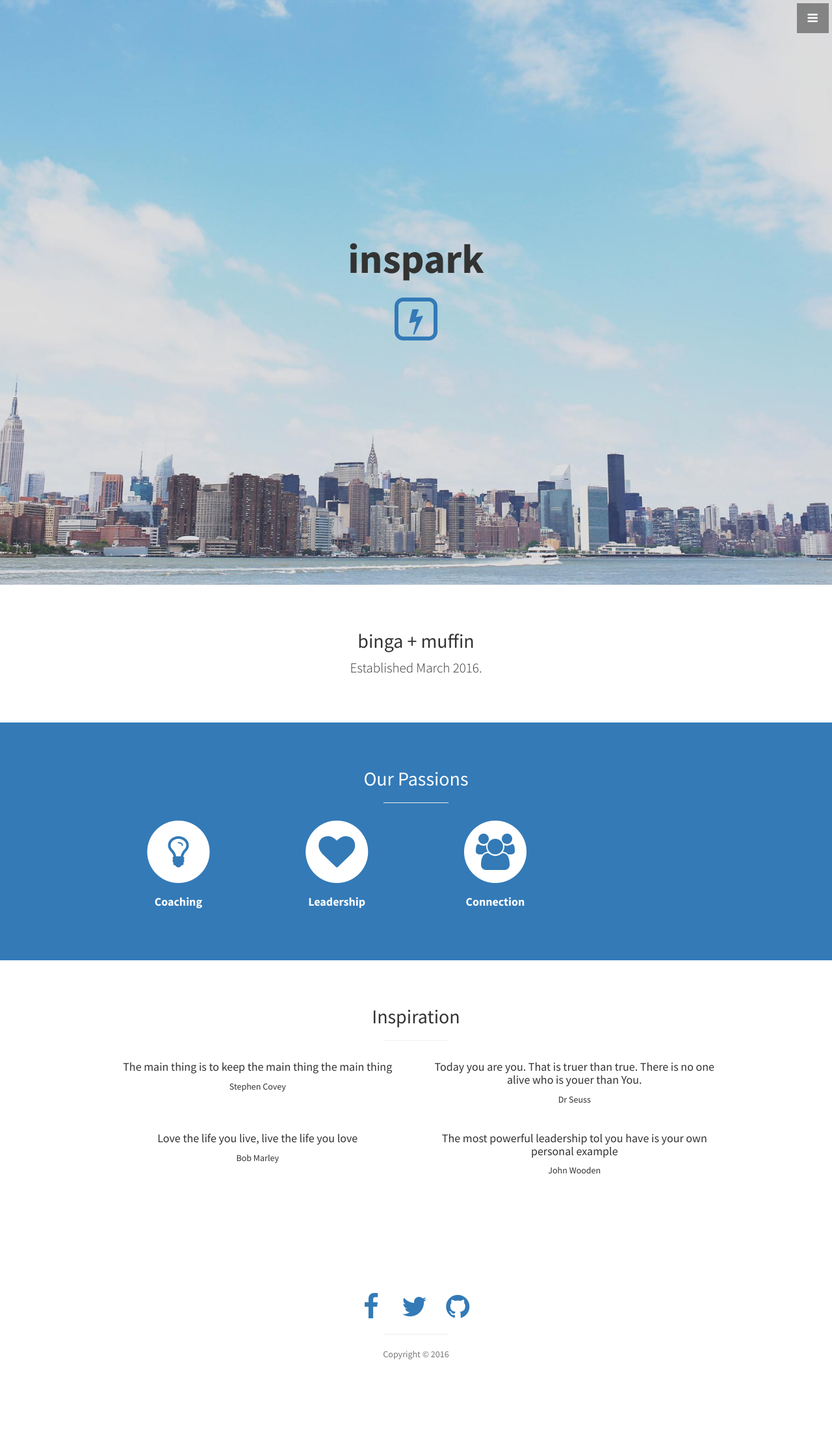
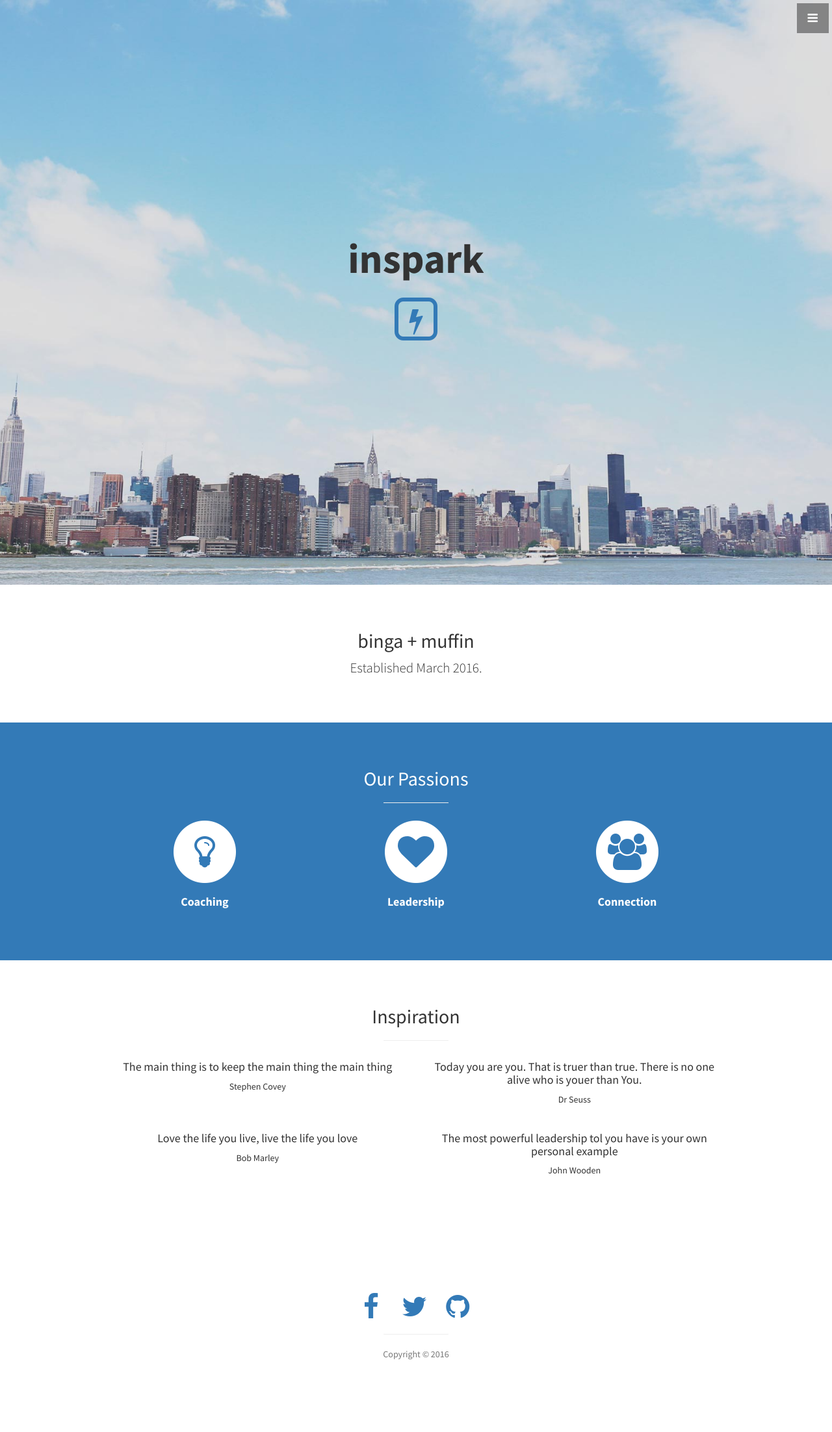
Before and after one commit to jikinluke8/inspark, a Jekyll site: the page built from index.html, in a window 1280 px wide. Shown: the whole page at 65% size. Built offline with Jekyll 4.4.1, drawn with Linux system fonts in a browser that asks for light colours.

Commit message:
Update services.html

```diff
--- a/_includes/services.html
+++ b/_includes/services.html
@@ -6,7 +6,7 @@
         <h2>Our Passions</h2>
         <hr class="small">
         <div class="row">
-          <div class="col-md-3 col-sm-6">
+          <div class="col-md-4 col-sm-4">
             <div class="service-item">
               <span class="fa-stack fa-4x">
               <i class="fa fa-circle fa-stack-2x"></i>
@@ -18,7 +18,7 @@
               <p></p>
             </div>
           </div>
-          <div class="col-md-3 col-sm-6">
+          <div class="col-md-4 col-sm-4">
             <div class="service-item">
               <span class="fa-stack fa-4x">
               <i class="fa fa-circle fa-stack-2x"></i>
@@ -30,7 +30,7 @@
               <p></p>
             </div>
           </div>
-          <div class="col-md-3 col-sm-6">
+          <div class="col-md-4 col-sm-4">
             <div class="service-item">
               <span class="fa-stack fa-4x">
               <i class="fa fa-circle fa-stack-2x"></i>
@@ -42,7 +42,7 @@
               <p></p>
             </div>
           </div>
-          <!-- <div class="col-md-3 col-sm-6">
+          <!-- <div class="col-md-4 col-sm-4">
             <div class="service-item">
               <span class="fa-stack fa-4x">
               <i class="fa fa-circle fa-stack-2x"></i>
```
